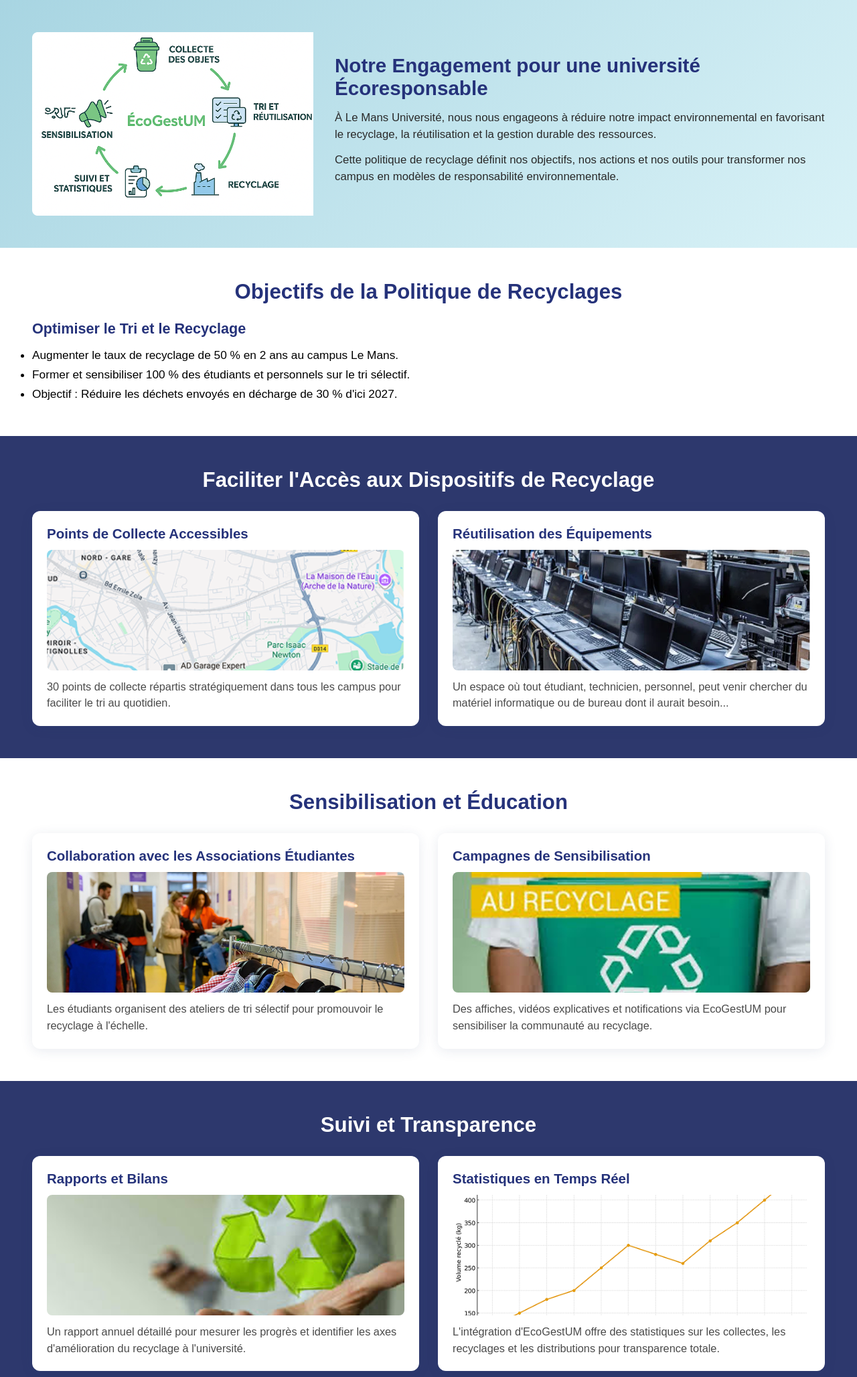
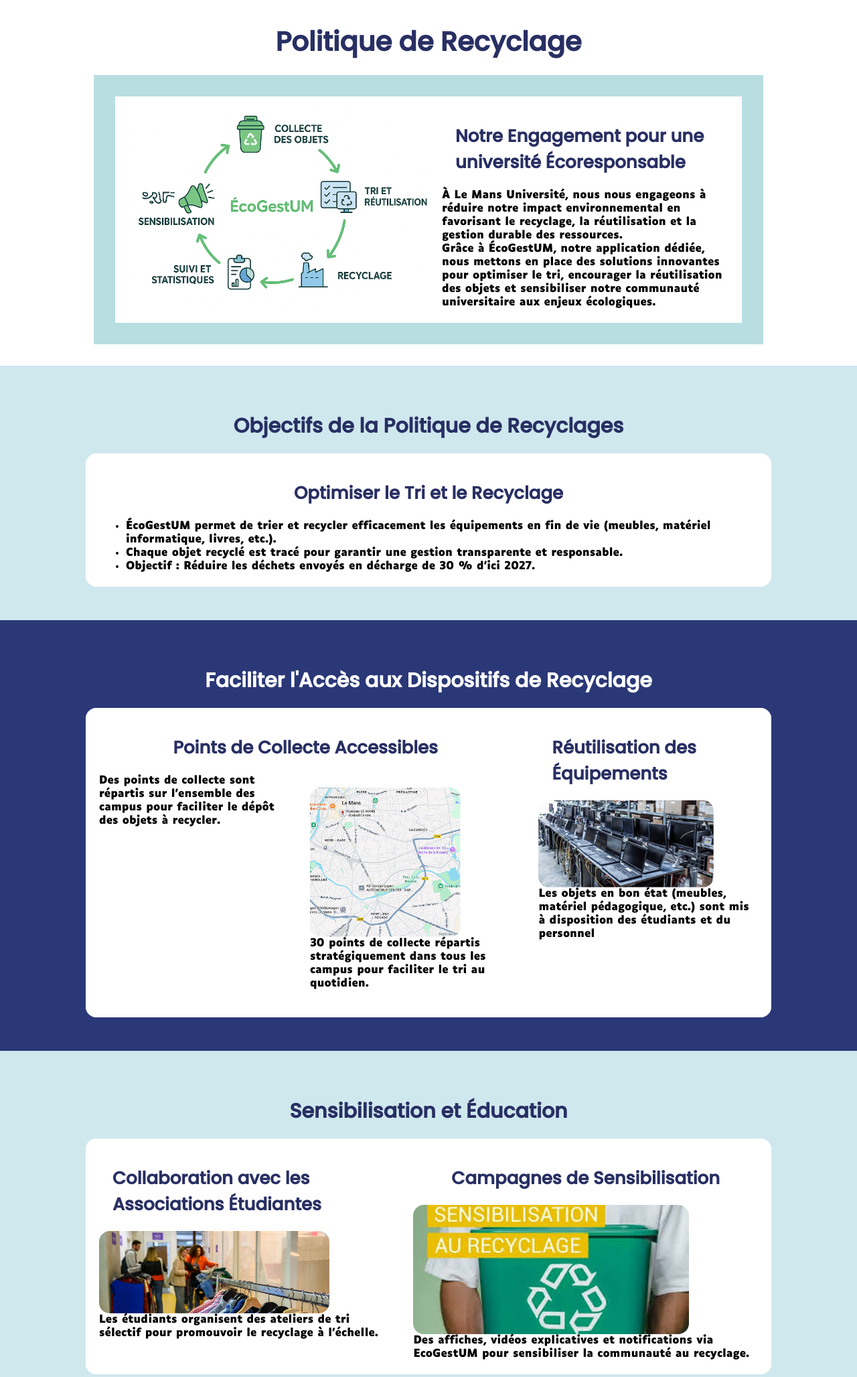
Before and after one commit to Yfufri/EcoGestUm, a PHP site: page /views/politiqueDeRecylage.php in a window 1280 px wide. Shown: the top 2056 px of the page at 67% size. Run offline with PHP 8.4, Linux system fonts and the light colour scheme.

Commit message:
fix and clean politique de recyclage

```diff
--- /dev/null
+++ b/assets/css/stylePolitiqueDeRecyclage.css
@@ -0,0 +1,111 @@
+body {
+    align-items: center;
+    align-content: center;
+    text-align: center;
+    margin: 0;
+    padding: 0;
+}
+
+
+h1 {
+    font-size: 2.5rem;
+    color: #282F63;
+    margin-top: 32px;
+    margin-bottom: 20px;
+    font-family: 'poppins', sans-serif;
+}
+
+h2 {
+    font-size: 30px;
+    color: #282F63;
+    margin: 18px;
+    font-family: 'poppins', sans-serif;
+}
+
+h3 {
+    color: #282F63;
+    font-size: 26px;
+    font-family: 'poppins', sans-serif;
+    align-self: center;
+    margin: 20px;
+}
+
+.intro {
+    width: 70%;
+    margin: auto;
+    padding: 20px;
+    display: flex;
+    flex-direction: row;
+    gap: 20px;
+    background: #ffffff;
+    border: 2rem solid #B9DEE2;
+    margin-bottom: 2rem;
+}
+
+.intro img {
+    width: 50%;
+    border-radius: 1rem;
+}
+
+.intro-text {
+    text-align: left;
+    display: flex;
+    flex-direction: column;
+}
+
+section {
+    padding: 50px 10%;
+}
+
+section:nth-of-type(odd) {
+    background-color: #CFE8EE;
+}
+
+section:nth-of-type(even) {
+    background-color: #2A3877;
+}
+
+section:nth-of-type(even) h2{
+    color: #FFFFFF;
+}
+
+.horizontal-box {
+    display: flex;
+    justify-content: space-between;
+    flex-direction: row;
+    background-color: #ffffff;
+    border-radius: 1rem;
+}
+
+.vertical-box {
+    display: flex;
+    flex-direction: column;
+    padding: 20px;
+    text-align: left;
+    background-color: #ffffff;
+    border-radius: 1rem;
+}
+
+
+.vertical-box img {
+    width: 80%;
+    border-radius: 1rem;
+}
+
+
+.conclusion-section {
+    background: #282F63;
+    padding: 50px 10%;
+}
+
+.conclusion-section h3 {
+    color: #ffffff;
+    font-size: 2rem;
+}
+
+.conclusion-section p {
+    max-width: 900px;
+    margin: auto;
+    font-size: 1.1rem;
+    color: #ffffff
+}
--- a/views/politiqueDeRecylage.php
+++ b/views/politiqueDeRecylage.php
@@ -1,106 +1,131 @@
-<section class="politique-page">
-    <link rel="stylesheet" href="assets/style.css">
+<link rel="stylesheet" href="../assets/css/style.css">
+<link rel="stylesheet" href="../assets/css/stylePolitiqueDeRecyclage.css">
 
-    <!-- Section 1 : Header politique -->
-    <div class="politique-header">
-        <div class="politique-header-content">
-            <img src="assets/PolitiqueDeRecyclage/29e31a5f-64df-48c3-b435-c86046c5f50c 1.png" alt="Schéma Politique" class="politique-schema">
-            <div class="politique-intro">
-                <h2>Notre Engagement pour une université Écoresponsable</h2>
-                <p>À Le Mans Université, nous nous engageons à réduire notre impact environnemental en favorisant le recyclage, la réutilisation et la gestion durable des ressources.</p>
-                <p>Cette politique de recyclage définit nos objectifs, nos actions et nos outils pour transformer nos campus en modèles de responsabilité environnementale.</p>
-            </div>
-        </div>
+
+<h1>Politique de Recyclage</h1>
+
+<div class="intro">
+    <img src="../assets/PolitiqueDeRecyclage/image1.png" alt="Schéma Politique">
+    <div class="intro-text">
+        <h3>Notre Engagement pour une université Écoresponsable</h3>
+        <p>À Le Mans Université, nous nous engageons à réduire notre impact environnemental en favorisant le recyclage,
+            la réutilisation et la gestion durable des ressources.
+            <br>
+            Grâce à ÉcoGestUM, notre application dédiée, nous mettons en place des solutions innovantes pour optimiser
+            le tri, encourager la réutilisation des objets et sensibiliser notre communauté universitaire aux enjeux
+            écologiques.
+        </p>
     </div>
+</div>
 
-    <!-- Section 2 : Objectifs -->
-    <div class="politique-section bg-light">
-        <h3 class="section-title">Objectifs de la Politique de Recyclages</h3>
-        <h4 class="section-subtitle">Optimiser le Tri et le Recyclage</h4>
-        <ul class="objectifs-list">
-            <li>Augmenter le taux de recyclage de 50 % en 2 ans au campus Le Mans.</li>
-            <li>Former et sensibiliser 100 % des étudiants et personnels sur le tri sélectif.</li>
+
+<section>
+    <h2>Objectifs de la Politique de Recyclages</h2>
+    <div class="vertical-box">
+        <h3>Optimiser le Tri et le Recyclage</h3>
+        <ul>
+            <li>ÉcoGestUM permet de trier et recycler efficacement les équipements en fin de vie (meubles, matériel
+                informatique, livres, etc.).</li>
+            <li>Chaque objet recyclé est tracé pour garantir une gestion transparente et responsable.</li>
             <li>Objectif : Réduire les déchets envoyés en décharge de 30 % d'ici 2027.</li>
         </ul>
     </div>
+</section>
 
-    <!-- Section 3 : Faciliter l'accès -->
-    <div class="politique-section bg-dark">
-        <h3 class="section-title-white">Faciliter l'Accès aux Dispositifs de Recyclage</h3>
-        <div class="faciliter-grid">
-            <div class="faciliter-card">
-                <h4>Points de Collecte Accessibles</h4>
-                <img src="assets/PolitiqueDeRecyclage/image 4.png" alt="Points de collecte">
-                <p>30 points de collecte répartis stratégiquement dans tous les campus pour faciliter le tri au quotidien.</p>
+
+<section>
+    <h2>Faciliter l'Accès aux Dispositifs de Recyclage</h2>
+        <div class="horizontal-box">
+            <div class="vertical-box">
+                <h3>Points de Collecte Accessibles</h3>
+                <div class="horizontal-box">
+                    <p>Des points de collecte sont répartis sur l’ensemble des campus pour faciliter le dépôt des objets
+                        à recycler.</p>
+                    <div class="vertical-box">
+                        <img src="../assets/PolitiqueDeRecyclage/image2.png" alt="Points de collecte">
+                        <p>30 points de collecte répartis stratégiquement dans tous les campus pour faciliter le tri au
+                            quotidien.</p>
+                    </div>
+                </div>
             </div>
-            <div class="faciliter-card">
-                <h4>Réutilisation des Équipements</h4>
-                <img src="assets/PolitiqueDeRecyclage/keepass.fr-que-faire-dun-ancien-ordinateur-qui-ne-fonctionne-plus 1.png" alt="Équipements">
-                <p>Un espace où tout étudiant, technicien, personnel, peut venir chercher du matériel informatique ou de bureau dont il aurait besoin...</p>
+            <div class="vertical-box">
+                <h3>Réutilisation des Équipements</h3>
+                <img src="../assets/PolitiqueDeRecyclage/image3.png" alt="Équipements">
+                <p>Les objets en bon état (meubles, matériel pédagogique, etc.) sont mis à disposition des étudiants et
+                    du personnel</p>
             </div>
         </div>
-    </div>
+</section>
 
-    <!-- Section 4 : Sensibilisation -->
-    <div class="politique-section bg-light">
-        <h3 class="section-title">Sensibilisation et Éducation</h3>
-        <div class="sensibilisation-grid">
-            <div class="sensi-card">
-                <h4>Collaboration avec les Associations Étudiantes</h4>
-                <img src="assets/PolitiqueDeRecyclage/village3 1.png" alt="Collaboration">
+
+<section>
+    <h2>Sensibilisation et Éducation</h2>
+        <div class="horizontal-box">
+            <div class="vertical-box">
+                <h3>Collaboration avec les Associations Étudiantes</h3>
+                <img src="../assets/PolitiqueDeRecyclage/image4.png" alt="Collaboration">
                 <p>Les étudiants organisent des ateliers de tri sélectif pour promouvoir le recyclage à l'échelle.</p>
             </div>
-            <div class="sensi-card">
-                <h4>Campagnes de Sensibilisation</h4>
-                <img src="assets/PolitiqueDeRecyclage/images 1.png" alt="Campagne">
-                <p>Des affiches, vidéos explicatives et notifications via EcoGestUM pour sensibiliser la communauté au recyclage.</p>
+            <div class="vertical-box">
+                <h3>Campagnes de Sensibilisation</h3>
+                <img src="../assets/PolitiqueDeRecyclage/image5.png" alt="Campagne">
+                <p>Des affiches, vidéos explicatives et notifications via EcoGestUM pour sensibiliser la communauté au
+                    recyclage.</p>
             </div>
         </div>
-    </div>
+</section>
 
-    <!-- Section 5 : Suivi et Transparence -->
-    <div class="politique-section bg-dark">
-        <h3 class="section-title-white">Suivi et Transparence</h3>
-        <div class="suivi-grid">
-            <div class="suivi-card">
-                <h4>Rapports et Bilans</h4>
-                <img src="assets/PolitiqueDeRecyclage/images 2.png" alt="Rapports">
-                <p>Un rapport annuel détaillé pour mesurer les progrès et identifier les axes d'amélioration du recyclage à l'université.</p>
-            </div>
-            <div class="suivi-card">
-                <h4>Statistiques en Temps Réel</h4>
-                <img src="assets/PolitiqueDeRecyclage/e440c49d-8337-46c8-b5e7-c77fea3d7dee 1.png" alt="Statistiques">
-                <p>L'intégration d'EcoGestUM offre des statistiques sur les collectes, les recyclages et les distributions pour transparence totale.</p>
-            </div>
+
+<section>
+    <h2>Suivi et Transparence</h2>
+    <div class="horizontal-box">
+        <div class="vertical-box">
+            <h3>Rapports et Bilans</h3>
+            <img src="../assets/PolitiqueDeRecyclage/image6.png" alt="Rapports">
+            <p>Un rapport annuel détaillé pour mesurer les progrès et identifier les axes d'amélioration du
+                recyclage à
+                l'université.</p>
+        </div>
+        <div class="vertical-box">
+            <h3>Statistiques en Temps Réel</h3>
+            <img src="../assets/PolitiqueDeRecyclage/image7.png" alt="Statistiques">
+            <p>L'intégration d'EcoGestUM offre des statistiques sur les collectes, les recyclages et les
+                distributions
+                pour transparence totale.</p>
         </div>
     </div>
+</section>
 
-    <!-- Section 6 : Comment participer -->
-    <div class="politique-section bg-light">
-        <h3 class="section-title">Comment Participer ?</h3>
-        <div class="participer-grid">
-            <div class="participer-card">
-                <h4>Pour les Étudiants et le Personnel</h4>
-                <img src="assets/PolitiqueDeRecyclage/Capture d’écran 2025-11-19 à 10.13.23.png" alt="Étudiants">
-                <ul>
-                    <li>Déposez vos objets inutiles dans les points de collecte spécifiques.</li>
-                    <li>Participez aux événements et ateliers organisés par EcoGestUM et les associations étudiantes.</li>
-                    <li>Consultez les statistiques et rapports pour suivre l'impact collectif.</li>
-                </ul>
-            </div>
-            <div class="participer-card">
-                <h4>Pour les Visiteurs</h4>
-                <img src="assets/PolitiqueDeRecyclage/download 1.png" alt="Visiteurs">
-                <p>Découvrez nos initiatives écoresponsables et explorez nos services de distribution, collecte et sensibilisation, ouverts au public.</p>
-            </div>
+<section>
+    <h2>Comment Participer ?</h2>
+    <div class="horizontal-box">
+        <div class="vertical-box">
+            <h3>Pour les Étudiants et le Personnel</h3>
+            <img src="../assets/PolitiqueDeRecyclage/image8.png" alt="Étudiants">
+            <ul>
+                <li>Déposez vos objets inutiles dans les points de collecte spécifiques.</li>
+                <li>Participez aux événements et ateliers organisés par EcoGestUM et les associations étudiantes.
+                </li>
+                <li>Consultez les statistiques et rapports pour suivre l'impact collectif.</li>
+            </ul>
+        </div>
+        <div class="vertical-box">
+            <h3>Pour les Visiteurs</h3>
+            <img src="../assets/PolitiqueDeRecyclage/image9.png" alt="Visiteurs">
+            <p>Découvrez nos initiatives écoresponsables et explorez nos services de distribution, collecte et
+                sensibilisation, ouverts au public.</p>
         </div>
     </div>
+</section>
 
-    <!-- Section 7 : Conclusion -->
-    <div class="politique-section bg-dark">
-        <h3 class="section-title-white">Conclusion</h3>
-        <p class="conclusion-text">
-            Chez Le Mans Université, nous croyons que chaque petite action compte. Grâce à EcoGestUM, nous rendons tout un chacun acteur de l'économie circulaire. Ensemble, recyclons, réutilisons et construisons un avenir plus durable pour les générations futures.
-        </p>
-    </div>
-</section>
+
+<div class="conclusion-section">
+    <h3>Conclusion</h3>
+    <p>
+        Chez Le Mans Université, nous croyons que chaque petite action compte. Grâce à EcoGestUM, nous rendons tout
+        un
+        chacun acteur de l'économie circulaire. Ensemble, recyclons, réutilisons et construisons un avenir plus
+        durable
+        pour les générations futures.
+    </p>
+</div>
```
Also changed, not shown: assets/PolitiqueDeRecyclage/e440c49d-8337-46c8-b5e7-c77fea3d7dee 1.png (deleted), assets/PolitiqueDeRecyclage/image 5.png (deleted), assets/PolitiqueDeRecyclage/image1.png (renamed from assets/PolitiqueDeRecyclage/29e31a5f-64df-48c3-b435-c86046c5f50c 1.png), assets/PolitiqueDeRecyclage/image2.png (renamed from assets/PolitiqueDeRecyclage/image 4.png), assets/PolitiqueDeRecyclage/image3.png (renamed from assets/PolitiqueDeRecyclage/keepass.fr-que-faire-dun-ancien-ordinateur-qui-ne-fonctionne-plus 1.png), assets/PolitiqueDeRecyclage/image4.png (renamed from assets/PolitiqueDeRecyclage/village3 1.png), assets/PolitiqueDeRecyclage/image5.png (renamed from assets/PolitiqueDeRecyclage/images 1.png), assets/PolitiqueDeRecyclage/image6.png (renamed from assets/PolitiqueDeRecyclage/images 2.png), assets/PolitiqueDeRecyclage/image7.png (renamed from assets/PolitiqueDeRecyclage/e440c49d-8337-46c8-b5e7-c77fea3d7dee 1 copy.png), assets/PolitiqueDeRecyclage/image8.png (renamed from assets/PolitiqueDeRecyclage/Capture d’écran 2025-11-19 à 10.13.23.png), assets/PolitiqueDeRecyclage/image9.png (renamed from assets/PolitiqueDeRecyclage/download 1.png).
